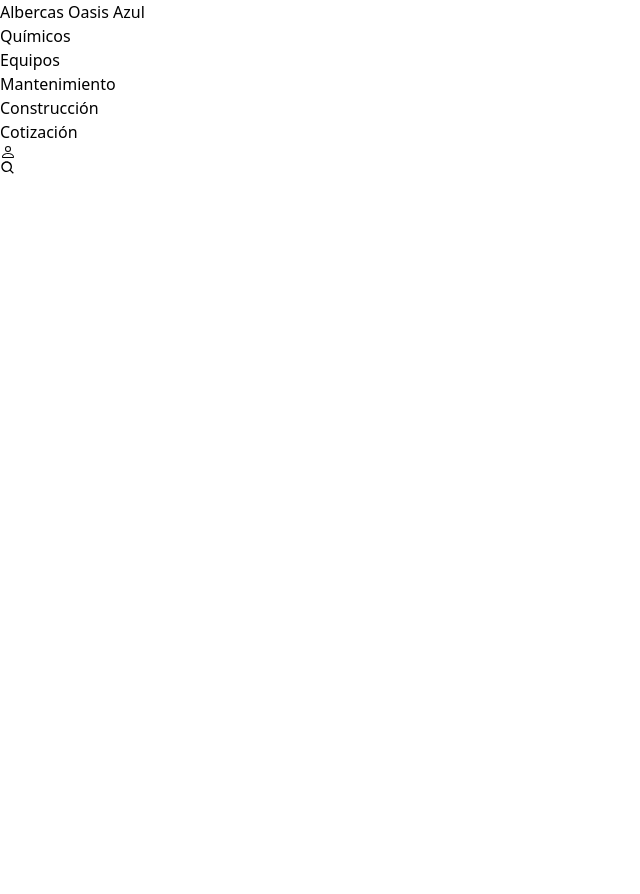
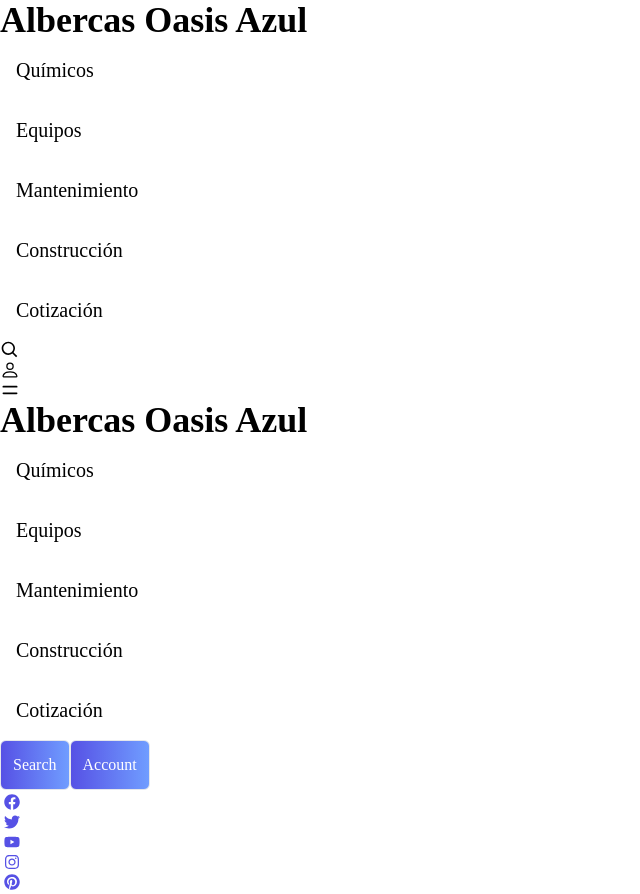
Before and after one commit to HugoBenavides/oasis_azul, a React (Vite) app: page / in a window 1280 px wide. Shown: the whole page, without its empty margins (0-640 px from the left). Before the commit the page ends 800 px from the top, so only its background shows below. Built offline with nearby package versions, Linux system fonts and the light colour scheme.

Commit message:
Se termina de hacer la funcionalidad del menú movil junto con sus estilos

```diff
--- a/src/components/Navbar.jsx
+++ b/src/components/Navbar.jsx
@@ -1,23 +1,62 @@
-import React from 'react'
+import React, {useState} from 'react'
 import {BsPerson} from 'react-icons/bs'
 import {BiSearch} from 'react-icons/bi'
+import {AiOutlineClose} from 'react-icons/ai'
+import {HiOutlineMenuAlt4} from 'react-icons/hi'
+import {FaFacebook,FaTwitter,FaInstagram,FaPinterest, FaYoutube} from 'react-icons/fa'
 
 const Navbar = () => {
+
+  const [nav,setNav] = useState(false);
+  const [logo,setLogo] = useState(false);
+
+  const handleNav = ()=>{
+    setNav(!nav)
+    setLogo(!logo)
+  }
+
   return (
-    <div className='flex justify-between items-center'>
+    <div className='flex justify-between items-center h-20 px-4'>
       <div>
-        <h1>Albercas Oasis Azul</h1>
+        {logo ? <></> : <h1>Albercas Oasis Azul</h1>   }
       </div>
-      <ul className='flex'>
+      <ul className='hidden md:flex'>
         <li>Químicos</li>
         <li>Equipos</li>
         <li>Mantenimiento</li>
         <li>Construcción</li>
         <li>Cotización</li>
       </ul>
-      <div className='flex'>
-        <BsPerson className='icon' />
-        <BiSearch className='icon' />
+      <div className='hidden md:flex'>
+        <BiSearch size={20} />
+        <BsPerson size={20} />
+      </div>
+      {/*Hamburguer*/}
+      <div onClick={handleNav} className='md:hidden z-10'>
+        {nav ? <AiOutlineClose size={20} /> : <HiOutlineMenuAlt4 size={20} />    }
+
+      </div>
+      {/*Mobile*/}
+      <div className={nav ? 'absolute top-0 left-0 w-full bg-gray-100/90 px-4 flex flex-col' : 'absolute left-[-100%]' }>
+        <ul>
+          <h1>Albercas Oasis Azul</h1>
+          <li className='border-b-2 border-blue-800'>Químicos</li>
+          <li className='border-b-2 border-blue-800'>Equipos</li>
+          <li className='border-b-2 border-blue-800'>Mantenimiento</li>
+          <li className='border-b-2 border-blue-800'>Construcción</li>
+          <li className='border-b-2 border-blue-800'>Cotización</li>
+          <div className='flex flex-col'>
+            <button className='my-2'>Search</button>
+            <button className='mb-2'>Account</button>
+          </div>
+          <div className='flex justify-between'>
+            <FaFacebook className='icon' />
+            <FaTwitter className='icon' />
+            <FaYoutube className='icon' />
+            <FaInstagram className='icon' />
+            <FaPinterest className='icon' />
+          </div>
+        </ul>
       </div>
     </div>
   )
--- a/src/index.css
+++ b/src/index.css
@@ -2,6 +2,40 @@
 @tailwind components;
 @tailwind utilities;
 
+@import url('https://fonts.googleapis.com/css2?family=Poppins:wght@100;200;300;400;500;600;700;800;900&family=Roboto+Condensed:wght@300;400;700&display=swap');
+
+.icon{
+    @apply m-1 text-[var(--primary-dark)]
+}
+
+:root{
+    --primary-dark: #5651e5;
+    --primary-light: #709dff;
+}
+
 @layer base{
+    body{
+        @apply font-[Poppins]
+    }
+
+    li{
+        @apply p-4 text-xl
+    }
+
+    h1{
+        @apply text-3xl font-bold md:text-4xl
+    }
+
+    h2{
+        @apply text-3xl font-bold
+    }
+
+    h3{
+        @apply text-xl font-bold
+    }
+
+    button{
+        @apply p-3 border bg-gradient-to-r from-[var(--primary-dark)] to-[var(--primary-light)] text-white rounded-md
+    }
 
 }
```
